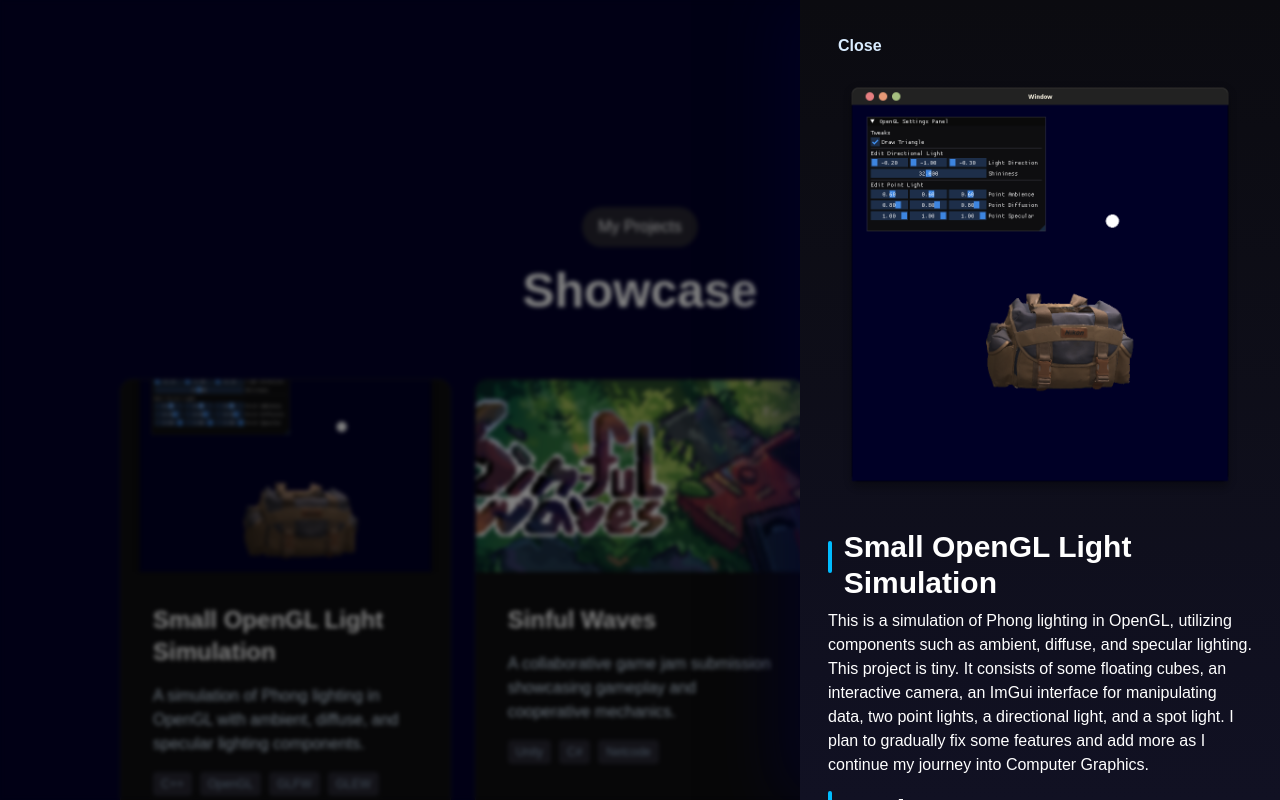
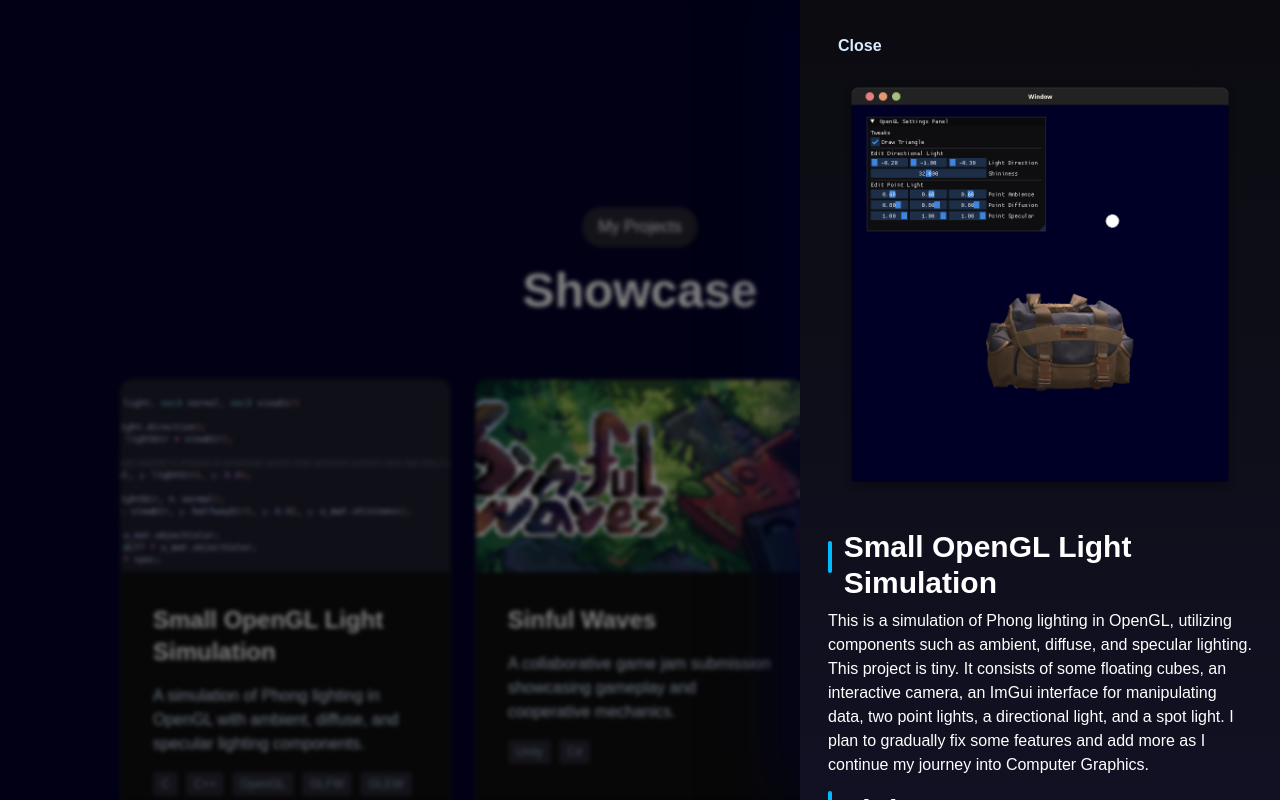
Before and after one commit to GargantuaM87/my-portfolio, a React (Vite) app: page /projects in a window 1280 px wide. Both pictures are taken after a click on the element 285 px from the left and 646 px from the top of the page. Shown: the top 800 px of the page. Built offline with nearby package versions, Linux system fonts and the light colour scheme; no server answers; a web font is replaced by a local one.

Commit message:
Updated the projects page

```diff
--- a/src/sections/Showcase.jsx
+++ b/src/sections/Showcase.jsx
@@ -17,26 +17,38 @@ const Showcase = () => {
         {
             id: 'p1',
             title: 'Small OpenGL Light Simulation',
-            img: '/images/openGLProj.png',
+            cardImage: '/images/lightSimCardPic.png',
+            sidebarImage: '/images/openGLProj.png',
             description: `A simulation of Phong lighting in OpenGL with ambient, diffuse, and specular lighting components.`,
             fullDescription: `This is a simulation of Phong lighting in OpenGL, utilizing components such as ambient, diffuse, and specular lighting. This project is tiny. It consists of some floating cubes, an interactive camera, an ImGui interface for manipulating data, two point lights, a directional light, and a spot light. I plan to gradually fix some features and add more as I continue my journey into Computer Graphics.`,
-            tools: ['C++', 'OpenGL', 'GLFW', 'GLEW', 'ImGui']
+            tools: ['C', 'C++', 'OpenGL', 'GLFW', 'GLEW', 'ImGui', 'GLM'],
+            links: [
+                { label: 'GitHub', url: 'https://github.com/GargantuaM87/OpenGL-Light-Simulation' }
+            ]
         },
         {
             id: 'p2',
             title: 'Sinful Waves',
-            img: '/images/sinfulWaves.png',
+            cardImage: '/images/sinfulWaves.png',
+            sidebarImage: '/images/sinfulWaves.png',
             description: 'A collaborative game jam submission showcasing gameplay and cooperative mechanics.',
             fullDescription: 'A collaborative game jam submission showcasing gameplay and cooperative mechanics.',
-            tools: ['Unity', 'C#', 'Netcode']
+            tools: ['Unity', 'C#'],
+            links: [
+                { label: 'Demo', url: 'https://opaline-games.itch.io/sinfulwaves' }
+            ]
         },
         {
             id: 'p3',
-            title: 'Placeholder',
-            img: '/images/project3.png',
-            description: 'A small directory app to showcase startups and profiles.',
-            fullDescription: 'A small directory app to showcase startups and profiles.',
-            tools: ['React', 'Vite', 'Tailwind']
+            title: 'Ark Shell',
+            cardImage: '/images/arkShellCardPic.png',
+            sidebarImage: '/images/arkShellCardPic.png',
+            description: 'A small shell that reads commands and executes them.',
+            fullDescription: 'A small shell created from scratch in C. It is responsible for reading input from the terminal, splitting that input into tokens, then executing appropiate programs according to what was inputted. This features only a few built-in commands and I plan to add more in the future.',
+            tools: ['C'],
+            links: [
+                { label: 'GitHub', url: 'https://github.com/GargantuaM87/ark-shell' }
+            ]
         }
     ]
 
@@ -116,7 +128,7 @@ const Showcase = () => {
                         >
                             <div className="relative w-full h-48 overflow-hidden">
                                 <img
-                                    src={project.img}
+                                    src={project.cardImage}
                                     alt={project.title}
                                     className="w-full h-full object-cover group-hover:scale-105 transition-transform duration-300"
                                 />
@@ -159,13 +171,37 @@ const Showcase = () => {
                                 closeSidebar();
                             }}>Close</button>
                             <div className="panel-content">
-                                <img src={activeProject.img} alt={activeProject.title} className="w-full rounded" />
+                                <img src={activeProject.sidebarImage} alt={activeProject.title} className="w-full rounded" />
                                 <div className="hero-heading-with-bar mt-2">
                                     <span className="hero-heading-bar"></span>
                                     <h3 className="text-2xl md:text-3xl font-semibold mt-4">{activeProject.title}</h3>
                                 </div>
 
                                 <p className="mt-2">{activeProject.fullDescription}</p>
+
+                                {activeProject.links && activeProject.links.length > 0 && (
+                                    <>
+                                        <div className="hero-heading-with-bar">
+                                            <span className="hero-heading-bar mt-2"></span>
+                                            <h4 className="text-2xl md:text-3xl font-semibold mt-4">Links</h4>
+                                        </div>
+                                        <div className="links-list flex flex-wrap gap-2 mt-4">
+                                            {activeProject.links.map((link) => (
+                                                <a
+                                                    key={link.label}
+                                                    href={link.url}
+                                                    target="_blank"
+                                                    rel="noopener noreferrer"
+                                                    className="px-4 py-2 bg-blue-75 text-white rounded font-medium
+                                                               hover:bg-blue-85 transition-colors"
+                                                >
+                                                    {link.label}
+                                                </a>
+                                            ))}
+                                        </div>
+                                    </>
+                                )}
+
                                 <div className="hero-heading-with-bar">
                                     <span className="hero-heading-bar mt-2"></span>
                                     <h4 className="text-2xl md:text-3xl font-semibold mt-4">Tools</h4>
```
Also changed, not shown: public/images/arkShellCardPic.png (added), public/images/lightSimCardPic.png (added).
